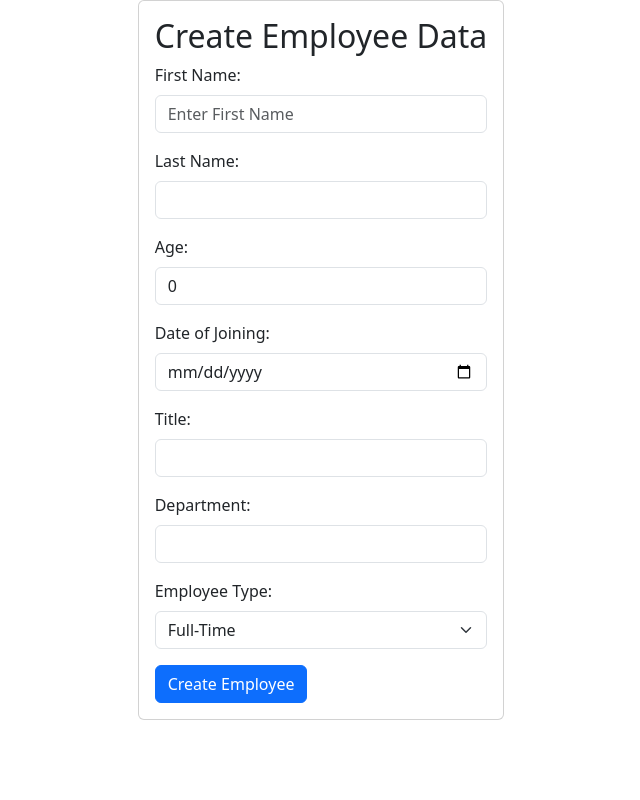
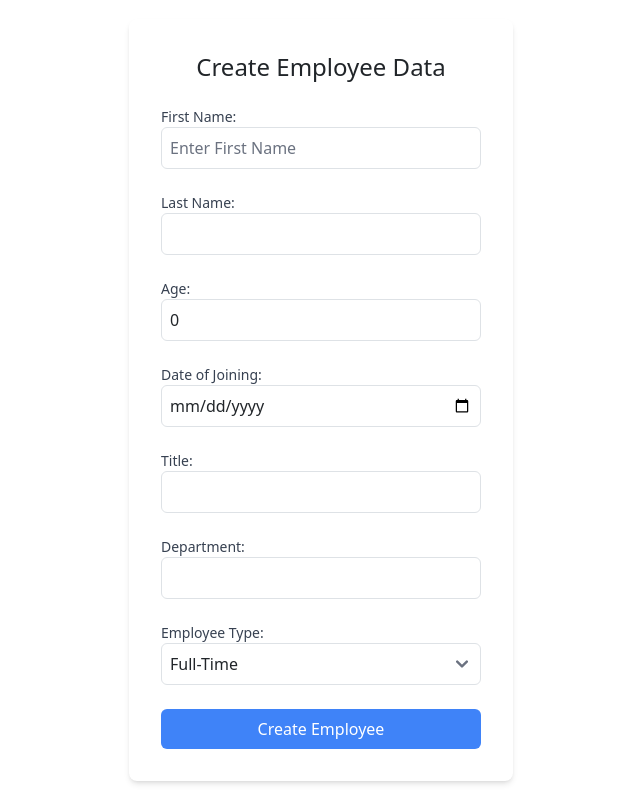
Before and after one commit to dholubitch/Employee-Management-System, a React (Create React App) app in the folder client/: page /create in a window 1280 px wide. Shown: the whole page, without its empty margins (319-959 px from the left). Built offline with nearby package versions, Linux system fonts and the light colour scheme.

Commit message:
changerd to tailwind

```diff
--- a/client/package.json
+++ b/client/package.json
@@ -7,6 +7,8 @@
     "@testing-library/react": "^13.4.0",
     "@testing-library/user-event": "^13.5.0",
     "bootstrap": "^5.3.2",
+    "flowbite": "^2.0.0",
+    "flowbite-react": "^0.6.4",
     "moment": "^2.29.4",
     "react": "^18.2.0",
     "react-dom": "^18.2.0",
@@ -38,5 +40,8 @@
       "last 1 firefox version",
       "last 1 safari version"
     ]
+  },
+  "devDependencies": {
+    "tailwindcss": "^3.3.5"
   }
 }
--- a/client/src/App.css
+++ b/client/src/App.css
@@ -1,3 +1,7 @@
+
+@tailwind base;
+@tailwind components;
+@tailwind utilities;
 .App {
   text-align: center;
 }
--- a/client/src/components/EmployeeCreate.js
+++ b/client/src/components/EmployeeCreate.js
@@ -1,5 +1,6 @@
 import { useState } from "react";
 import { useNavigate } from "react-router-dom";
+
 const EmployeeCreate = () => {
   const [employee, setEmployee] = useState({
     firstName: "",
@@ -16,7 +17,6 @@ const EmployeeCreate = () => {
   const handleChange = (e) => {
     let { name, value } = e.target;
 
-
     if (name === "age") {
       let valuek = parseInt(value);
       setEmployee({
@@ -29,11 +29,9 @@ const EmployeeCreate = () => {
         [name]: value,
       });
     }
-
   };
 
   const handleSubmit = (e) => {
-    console.log("Employee", employee);
     e.preventDefault();
     let query = `mutation addEmployee(
       $firstName: String!,
@@ -60,7 +58,6 @@ const EmployeeCreate = () => {
         EmployeeType
         Department
         DateOfJoining
-
       }
     }`;
 
@@ -74,96 +71,95 @@ const EmployeeCreate = () => {
     })
       .then((res) => res.json())
       .then(function (res) {
-        console.log(res)
+        console.log(res);
         navigate("/");
       });
   };
 
   return (
-    <div class="container d-flex justify-content-center align-items-center">
-      <div class="card">
-        <div class="card-body">
-          <h2 class="card-title text-center">Create Employee Data</h2>
+    <div className="container mx-auto h-screen flex justify-center items-center">
+      <div className="w-96 bg-white p-8 shadow-md rounded-lg">
+        <h2 className="text-2xl text-center mb-4">Create Employee Data</h2>
         <form onSubmit={handleSubmit}>
-            <div class="mb-3">
-              <label for="FirstName" class="form-label">
+          <div className="mb-4">
+            <label htmlFor="firstName" className="block text-sm font-medium text-gray-700">
               First Name:
             </label>
             <input
               type="text"
-                class="form-control"
+              className="w-full p-2 border rounded"
               name="firstName"
-                defaultValue={employee.firstName}
-                onChange={(e) => handleChange(e)}
+              value={employee.firstName}
+              onChange={handleChange}
               placeholder="Enter First Name"
             />
           </div>
-            <div class="mb-3">
-              <label for="LastName" class="form-label">
+          <div className="mb-4">
+            <label htmlFor="lastName" className="block text-sm font-medium text-gray-700">
               Last Name:
             </label>
             <input
               type="text"
-                class="form-control"
+              className="w-full p-2 border rounded"
               name="lastName"
-                defaultValue={employee.lastName}
+              value={employee.lastName}
               onChange={handleChange}
             />
           </div>
-            <div class="mb-3">
-              <label for="Age" class="form-label">
+          <div className="mb-4">
+            <label htmlFor="age" className="block text-sm font-medium text-gray-700">
               Age:
             </label>
             <input
               type="number"
-                class="form-control"
+              className="w-full p-2 border rounded"
               name="age"
-                defaultValue={employee.age}
+              value={employee.age}
               onChange={handleChange}
             />
           </div>
-            <div class="mb-3">
-              <label for="DateOfJoining" class="form-label">
+          <div className="mb-4">
+            <label htmlFor="dateOfJoining" className="block text-sm font-medium text-gray-700">
               Date of Joining:
             </label>
             <input
               type="date"
-                class="form-control"
+              className="w-full p-2 border rounded"
               name="dateOfJoining"
-                defaultValue={employee.dateOfJoining}
+              value={employee.dateOfJoining}
               onChange={handleChange}
             />
           </div>
-            <div class="mb-3">
-              <label for="Title" class="form-label">
+          <div className="mb-4">
+            <label htmlFor="title" className="block text-sm font-medium text-gray-700">
               Title:
             </label>
             <input
               type="text"
-                class="form-control"
+              className="w-full p-2 border rounded"
               name="title"
-                defaultValue={employee.title}
+              value={employee.title}
               onChange={handleChange}
             />
           </div>
-            <div class="mb-3">
-              <label for="Department" class="form-label">
+          <div className="mb-4">
+            <label htmlFor="department" className="block text-sm font-medium text-gray-700">
               Department:
             </label>
             <input
               type="text"
-                class="form-control"
+              className="w-full p-2 border rounded"
               name="department"
-                defaultValue={employee.department}
+              value={employee.department}
               onChange={handleChange}
             />
           </div>
-            <div class="mb-3">
-              <label for="EmployeeType" class="form-label">
+          <div className="mb-4">
+            <label htmlFor="employeeType" className="block text-sm font-medium text-gray-700">
               Employee Type:
             </label>
             <select
-                class="form-select"
+              className="w-full p-2 border rounded"
               name="employeeType"
               value={employee.employeeType}
               onChange={handleChange}
@@ -173,16 +169,10 @@ const EmployeeCreate = () => {
               <option value="Contractor">Contractor</option>
             </select>
           </div>
-
-            <button
-              type="submit"
-
-              class="btn btn-primary btn-block"
-            >
+          <button type="submit" className="w-full bg-blue-500 text-white p-2 rounded">
             Create Employee
           </button>
         </form>
-        </div>
       </div>
     </div>
   );
--- a/client/src/components/EmployeeShow.js
+++ b/client/src/components/EmployeeShow.js
@@ -1,9 +1,8 @@
-import { createElement, useEffect, useState } from "react";
+import { useEffect, useState } from "react";
 import moment from "moment";
-
-import React from "react";
 import { useNavigate } from "react-router-dom";
 import { BiSearch } from "react-icons/bi";
+
 const EmployeeShow = () => {
   const [employees, setEmployees] = useState([]);
   const [offset, setOffset] = useState(0);
@@ -11,22 +10,16 @@ const EmployeeShow = () => {
 
   useEffect(() => {
     getEmployees();
-  }, []);
-
-  useEffect(() => {
-    getEmployees();
   }, [offset]);
 
   const dateConversion = (timeStamp) => {
     const formattedDate = moment(parseInt(timeStamp)).format("YYYY-MM-DD");
-
     return formattedDate;
   };
 
-
   const getEmployees = () => {
-
-    let query = `query Query($limitValue: Int!, $offset: Int!) {
+    let query = `
+      query Query($limitValue: Int!, $offset: Int!) {
         getEmployees(limitValue: $limitValue, offset: $offset) {
           Age
           DateOfJoining
@@ -37,7 +30,8 @@ const EmployeeShow = () => {
           LastName
           _id
         }
-    }`;
+      }
+    `;
 
     let data = {
       limitValue: 5,
@@ -54,29 +48,26 @@ const EmployeeShow = () => {
     })
       .then((res) => res.json())
       .then(function (res) {
-        if (offset == 0) {
+        if (offset === 0) {
           setEmployees(res.data.getEmployees);
         } else {
           setEmployees((employees) => [...employees, ...res.data.getEmployees]);
-          console.log("employees", employees);
         }
       });
   };
 
   const createEmployee = () => {
     navigate("/create");
-  }
+  };
 
   const searchEmployees = (e) => {
     e.preventDefault();
-    console.log(typeof e.target.value);
     let name = e.target.value;
-    if (name.length == 0) {
+    if (name.length === 0) {
       return getEmployees();
     }
     let query = `
       query ExampleQuery($name: String!) {
-
         searchEmployees(name: $name) {
           Age
           DateOfJoining
@@ -89,6 +80,7 @@ query ExampleQuery($name: String!) {
         }
       }
     `;
+
     let data = {
       name: name,
     };
@@ -109,9 +101,8 @@ query ExampleQuery($name: String!) {
 
   const filterEmployees = (e) => {
     e.preventDefault();
-    console.log(typeof e.target.value);
     let type = e.target.value;
-    if (type.length == 0) {
+    if (type.length === 0) {
       return getEmployees();
     }
     let query = `
@@ -128,6 +119,7 @@ query ExampleQuery($name: String!) {
         }
       }
     `;
+
     let data = {
       type: type,
     };
@@ -147,7 +139,6 @@ query ExampleQuery($name: String!) {
   };
 
   const deleteEmployee = (item) => {
-    console.log("working till here", item);
     const _id = item._id;
     let data = {
       _id: _id,
@@ -157,6 +148,7 @@ query ExampleQuery($name: String!) {
         deleteEmployee(id: $_id)
       }
     `;
+
     fetch("https://ems-backend-zqv9.onrender.com", {
       method: "POST",
       headers: { "Content-Type": "application/json" },
@@ -172,62 +164,76 @@ query ExampleQuery($name: String!) {
   };
 
   const updateEmployee = (item) => {
-    navigate("/update",
-    { state: { item } });
-  }
+    navigate("/update", { state: { item } });
+  };
+
   return (
-    <div className="container mt-4">
-      <div class="d-flex flex-row align-items-center justify-content-between" >
-    <h2 class="text-center my-4">Employee's Portal</h2>
-    <button type="button" class="btn btn-primary my-4" onClick={createEmployee}>Create Employee</button>
+    <div className="container mx-auto mt-4">
+      <div className="flex justify-between items-center my-4">
+        <h2 className="text-center">Employee's Portal</h2>
+        <button className="btn btn-primary my-4" onClick={createEmployee}>
+          Create Employee
+        </button>
       </div>
-      <div className="row">
-        <div className="col-md-6 d-flex align-items-end">
-          <div className="input-group">
+      <div className="md:flex md:items-end">
+        <div className="md:w-1/2">
+          <div className="relative rounded-md shadow-sm">
             <input
               type="text"
               id="searchInput"
-              className="form-control"
+              className="form-input block w-full pr-12 sm:text-sm sm:leading-5"
               placeholder="Search employees by name or criteria"
               onChange={searchEmployees}
             />
-
-            <div className="input-group-prepend">
-              <span className="input-group-text h-100">
-                <BiSearch className="position-relative top-0 " />
-              </span>
+            <div className="absolute inset-y-0 right-0 pr-3 flex items-center pointer-events-none">
+              <BiSearch className="h-5 w-5 text-gray-400" />
             </div>
           </div>
         </div>
-        <div className="col-md-6">
-
+        <div className="mt-4 md:mt-0 md:w-1/2">
           <select
             id="filterDropdown"
-            className="form-select"
+            className="form-select block w-full py-2 px-3 border border-gray-300 bg-white rounded-md shadow-sm focus:outline-none focus:ring-indigo-500 focus:border-indigo-500 sm:text-sm sm:leading-5"
             onChange={filterEmployees}
           >
-            <option value="">
-            Filter by Employee Type
-         </option>
-
+            <option value="">Filter by Employee Type</option>
             <option value="Full-Time">Full-Time</option>
             <option value="Part-Time">Part-Time</option>
             <option value="Contractor">Contractor</option>
           </select>
         </div>
       </div>
-      <table className="table mt-4 border ">
-        <thead>
+      <div class="relative overflow-x-auto shadow-md sm:rounded-lg">
+        <table class="w-full text-sm text-left text-gray-500 dark:text-gray-400">
+          <thead class="text-xs text-gray-700 uppercase bg-gray-50 dark:bg-gray-700 dark:text-gray-400">
             <tr>
-            <th>FirstName</th>
-            <th>LastName</th>
-            <th>Age</th>
-            <th>DateOfJoining</th>
-            <th>Title</th>
-            <th>Department</th>
-            <th>EmployeeType</th>
-            <th>CurrentStatus</th>
-            <th>Action</th>
+              <th scope="col" className="px-6 py-3">
+                First Name
+              </th>
+              <th scope="col" className="px-6 py-3">
+                Last Name
+              </th>
+              <th scope="col" className="px-6 py-3">
+                Age
+              </th>
+              <th scope="col" className="px-6 py-3">
+                DateOfJoining
+              </th>
+              <th scope="col" className="px-6 py-3">
+                Title
+              </th>
+              <th scope="col" className="px-6 py-3">
+                Department
+              </th>
+              <th scope="col" className="px-6 py-3">
+                EmployeeType
+              </th>
+              <th scope="col" className="px-6 py-3">
+                CurrentStatus
+              </th>
+              <th scope="col" className="px-6 py-3">
+                <span className="sr-only">Action</span>
+              </th>
             </tr>
           </thead>
           <tbody>
@@ -242,8 +248,6 @@ query ExampleQuery($name: String!) {
                 <td>{item.EmployeeType}</td>
                 <td>{item.CurrentStatus}</td>
                 <td>
-
-
                   <button
                     className="btn btn-warning mx-3"
                     onClick={() => updateEmployee(item)}
@@ -256,12 +260,12 @@ query ExampleQuery($name: String!) {
                   >
                     Delete
                   </button>
-
                 </td>
               </tr>
             ))}
           </tbody>
         </table>
+      </div>
       <div className="text-center">
         <button
           className="btn btn-primary"
--- a/client/src/index.css
+++ b/client/src/index.css
@@ -11,3 +11,7 @@ code {
   font-family: source-code-pro, Menlo, Monaco, Consolas, 'Courier New',
     monospace;
 }
+
+@tailwind base;
+@tailwind components;
+@tailwind utilities;
--- /dev/null
+++ b/client/tailwind.config.js
@@ -0,0 +1,10 @@
+module.exports = {
+  content: [
+    "./src/**/*.{html,js}",
+    "node_modules/flowbite-react/**/*.{js,jsx,ts,tsx}",
+  ],
+  theme: {
+    extend: {},
+  },
+  plugins: [require("flowbite/plugin")],
+};
--- a/package.json
+++ b/package.json
@@ -17,6 +17,8 @@
     "body-parser": "^1.20.2",
     "dotenv": "^16.3.1",
     "express": "^4.18.2",
+    "flowbite": "^2.0.0",
+    "flowbite-react": "^0.6.4",
     "graphql": "^16.8.1",
     "moment": "^2.29.4",
     "mongodb": "^6.1.0",
```
Also changed, not shown: client/src/components/EmployeeUpdate.js (+37 -44 lines), 2 other files (tests, documents, lock files or other folders). Lines whose indentation alone changed are shown as unchanged.
